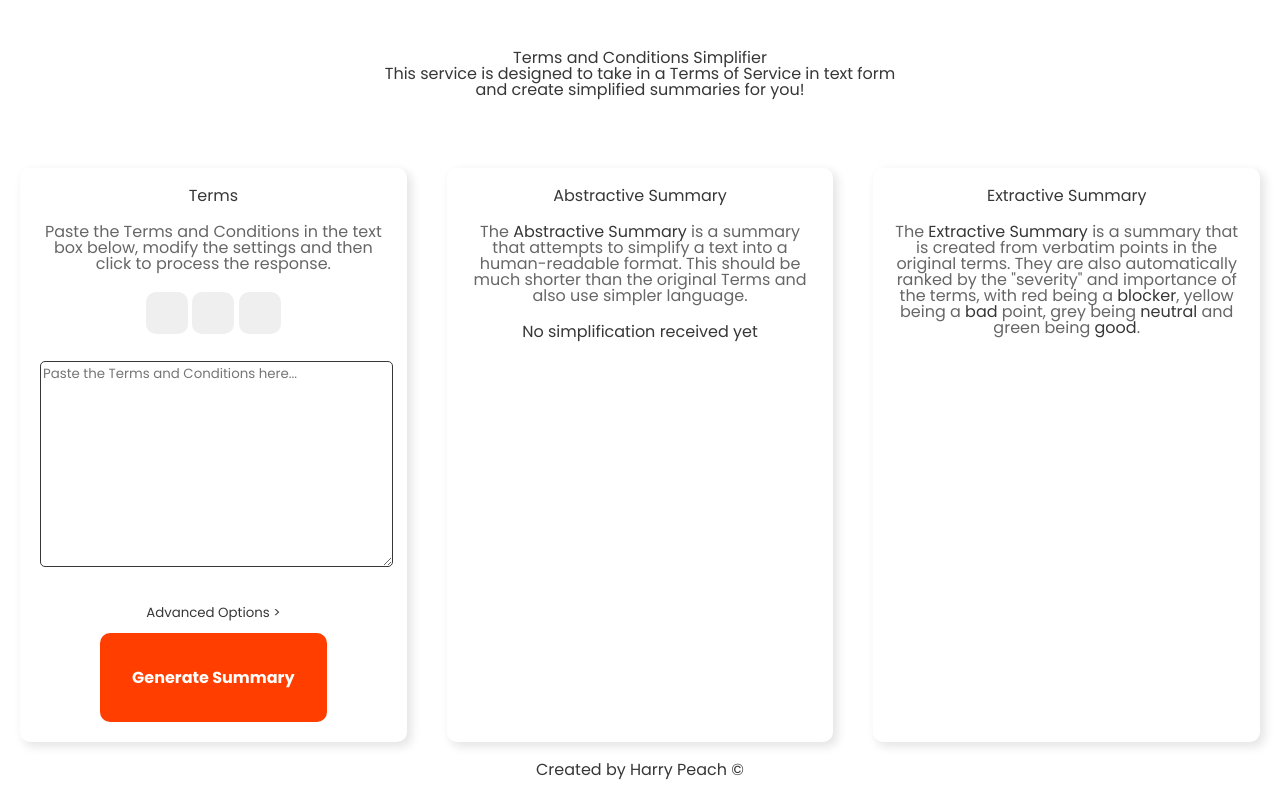
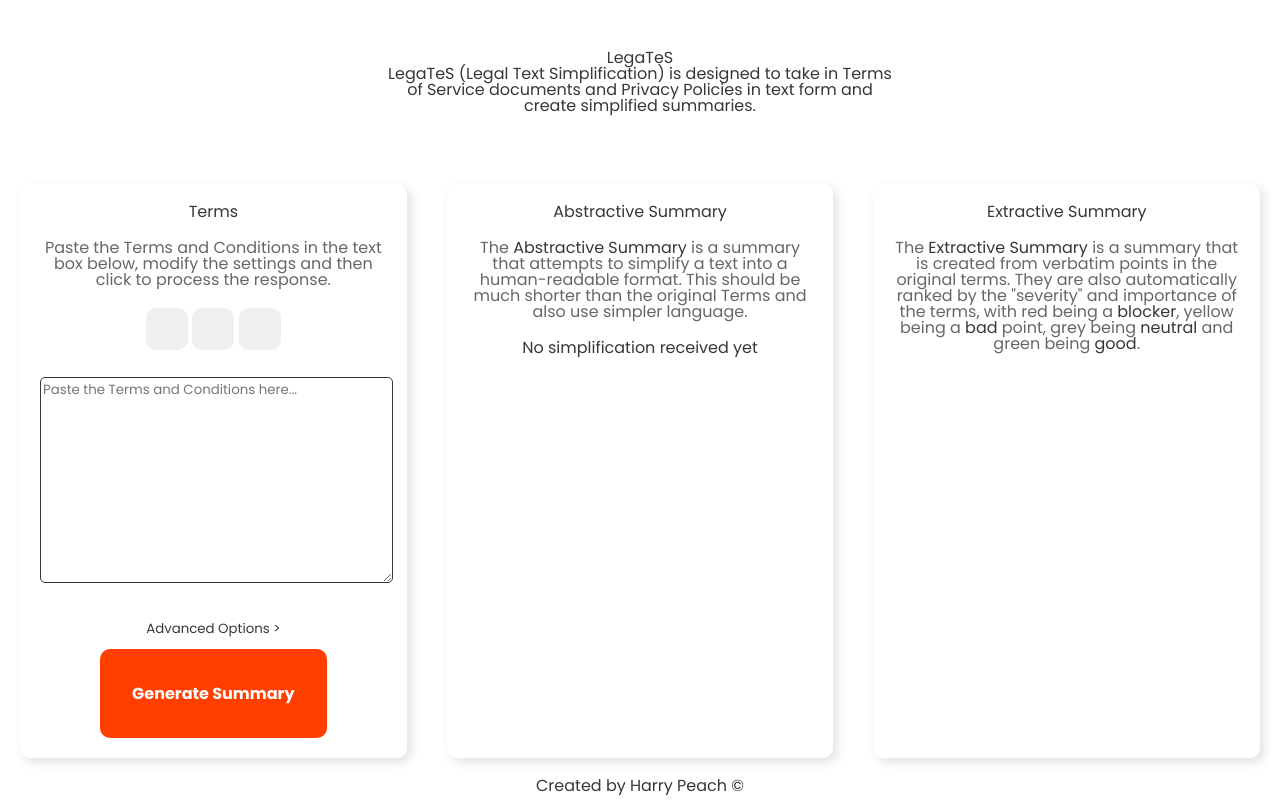
Before and after one commit to HarryPeach/simplifying-legal-content, a Svelte app in the folder frontend/: page / in a window 1280 px wide. Built offline with nearby package versions, Linux system fonts and the light colour scheme; some icons are missing.

Commit message:
Fix scrolling when request is loading

```diff
--- a/frontend/src/App.svelte
+++ b/frontend/src/App.svelte
@@ -54,6 +54,9 @@
   };
 
   const onButtonClick = async () => {
+    // console.log(document.querySelector(":root").style);
+    // return;
+    document.querySelector(":root").style.overflow = "hidden";
     current_status = "Creating extractive summary";
     const extractive_summary = await getExtractiveSummary(text_input);
     current_status = "Creating abstractive summary";
@@ -61,16 +64,18 @@
     current_status = "Classifying severity";
     points = await getSeverityClassification(extractive_summary);
     current_status = "";
+    document.querySelector(":root").style.overflow = "auto";
   };
 </script>
 
 <main>
   <LoadingBar status={current_status} />
   <div class="title">
-    <h1>Terms and Conditions Simplifier</h1>
+    <h1>LegaTeS</h1>
     <p>
-      This service is designed to take in a Terms of Service in text form and
-      create simplified summaries for you!
+      LegaTeS (Legal Text Simplification) is designed to take in Terms of
+      Service documents and Privacy Policies in text form and create simplified
+      summaries.
     </p>
   </div>
 
```
